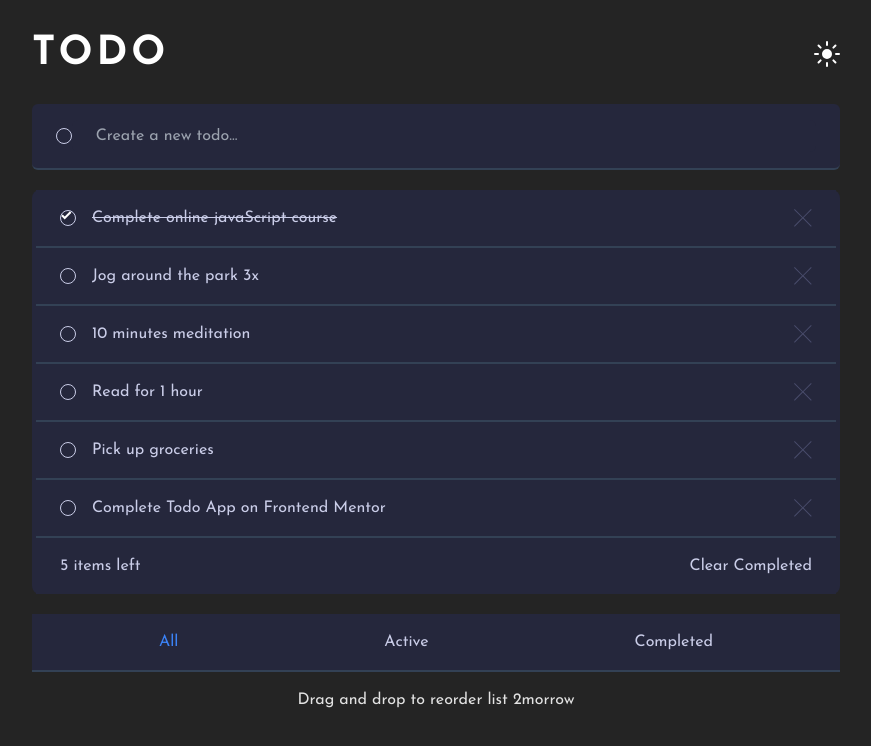
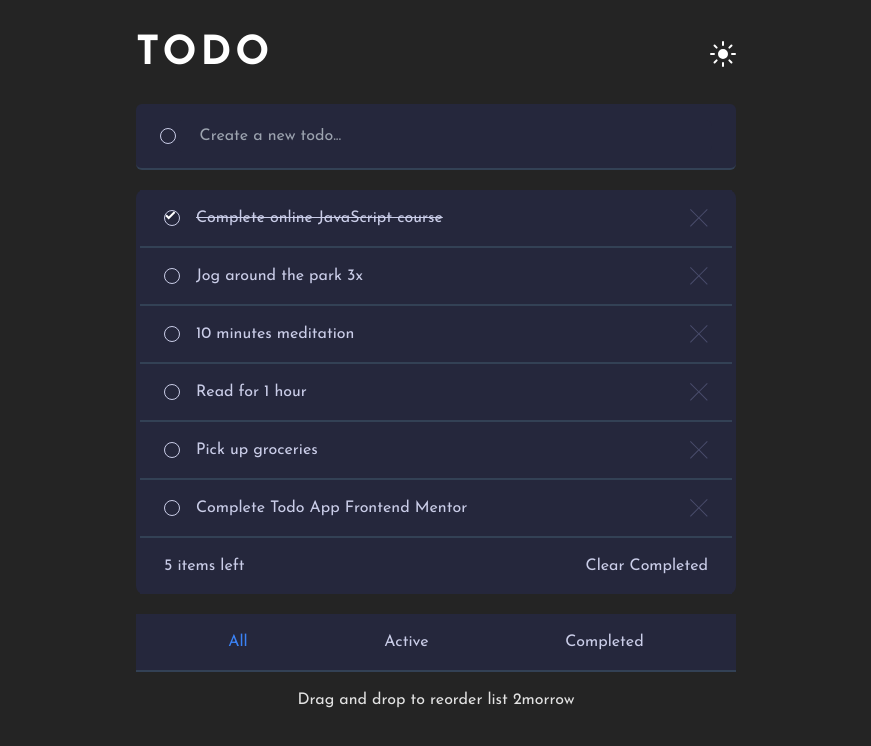
Before and after one commit to ahmad-cod/todoapp, a React (Vite) app: page / in a window 1280 px wide. Shown: the top 746 px of the page, without its empty margins (204-1075 px from the left). Built offline with nearby package versions, Linux system fonts and the light colour scheme.

Commit message:
Separate initial todos into a json file

```diff
--- a/src/App.jsx
+++ b/src/App.jsx
@@ -2,19 +2,13 @@ import { useState } from 'react'
 import TodoItems from './components/TodoItems'
 import TodoForm from './components/TodoForm'
 import Header from './components/Header'
+import todoList from './data.json'
 
 function App() {
   const [theme, setTheme] = useState('dark')
   const [completedTodos, setCompletedTodos] = useState([])
   const [activeTodos, setActiveTodos] = useState([])
-  const [allTodos, setAllTodos] = useState([
-    { id: 1, title: 'Complete online javaScript course', completed: true },
-    { id: 2, title: 'Jog around the park 3x', completed: false },
-    { id: 3, title: '10 minutes meditation', completed: false },
-    { id: 4, title: 'Read for 1 hour', completed: false },
-    { id: 5, title: 'Pick up groceries', completed: false },
-    { id: 6, title: 'Complete Todo App on Frontend Mentor', completed: false },
-  ])
+  const [allTodos, setAllTodos] = useState(todoList)
 
   const toggleTheme = () => {
     setTheme(theme => theme === 'dark' ? 'light' : 'dark')
@@ -22,7 +16,7 @@ function App() {
 
   return (
     <section className=''>
-      <div className="md:max-w-[840px] sm:mx-auto relative pt-5 px-4">
+      <div className="md:max-w-[600px] sm:mx-auto relative pt-5 px-4 sm:px-0">
         <Header theme={theme} toggleTheme={toggleTheme} />
         <TodoForm setTodos={setAllTodos} />
         <TodoItems allTodos={allTodos} setAllTodos={setAllTodos} />
--- a/src/components/TodoItem.jsx
+++ b/src/components/TodoItem.jsx
@@ -32,7 +32,7 @@ const TodoItem = ({ todo, setAllTodos }) => {
           todo.completed && (<img src={checkIcon} alt='checkmark icon' />)
         }
         </span>
-        <p>{ todo.title }</p>
+        <p>{ todo.text }</p>
       </div>
       <img src={crossIcon} alt="cross Icon" className='' onClick={() => handleDeleteTodo(todo.id)} />
     </div>
--- /dev/null
+++ b/src/data.json
@@ -0,0 +1,32 @@
+[
+    {
+      "id": 1,
+      "text": "Complete online JavaScript course",
+      "completed": true
+    },
+    {
+      "id": 2,
+      "text": "Jog around the park 3x",
+      "completed": false
+    },
+    {
+      "id": 3,
+      "text": "10 minutes meditation",
+      "completed": false
+    },
+    {
+      "id": 4,
+      "text": "Read for 1 hour",
+      "completed": false
+    },
+    {
+      "id": 5,
+      "text": "Pick up groceries",
+      "completed": false
+    },
+    {
+      "id": 6,
+      "text": "Complete Todo App Frontend Mentor",
+      "completed": false
+    }
+  ]
```
